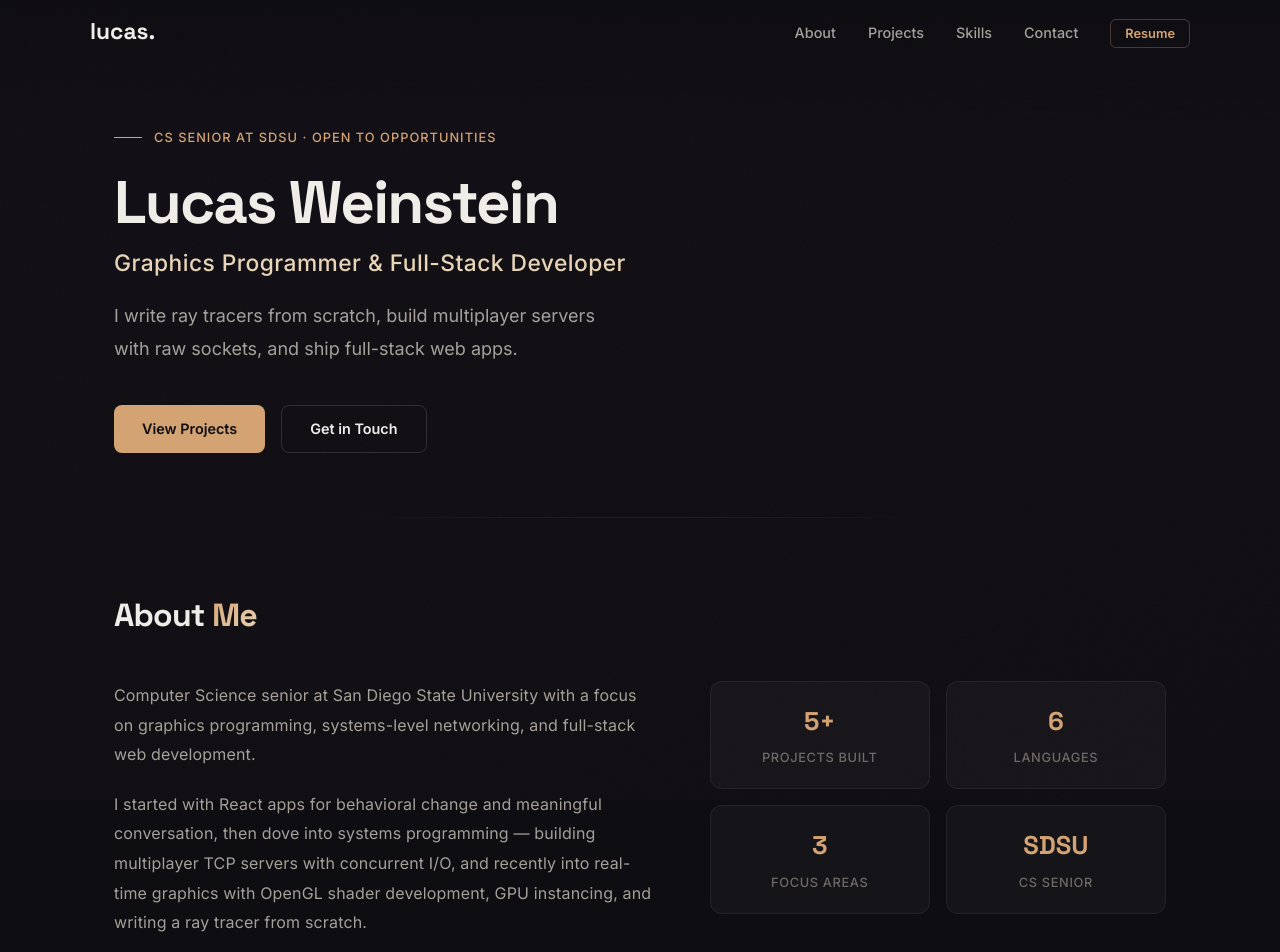
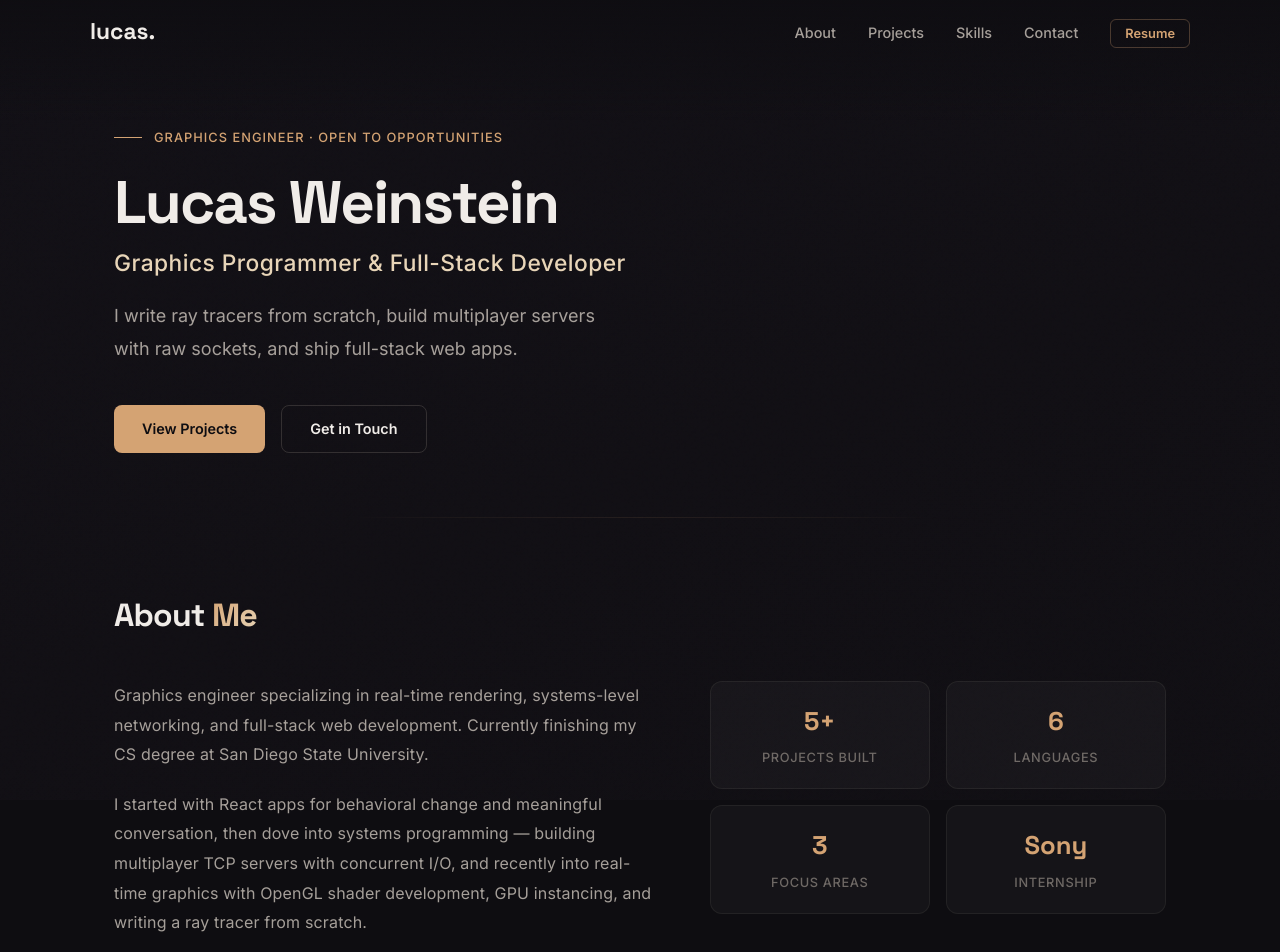
Before and after one commit to lucasbwein/portfolio, a React (Create React App) app: page / in a window 1280 px wide. Shown: the top 952 px of the page. Built offline with nearby package versions, Linux system fonts and the light colour scheme.

Commit message:
Rebrand from student to graphics engineer
- Hero: "Graphics Engineer" instead of "CS Senior at SDSU"
- About: Lead with expertise, mention SDSU secondarily
- Highlights: Replace "CS Senior" with "Sony Internship"
- Contact: "Open to roles" instead of "Open to internships"

```diff
--- a/src/App.js
+++ b/src/App.js
@@ -156,7 +156,7 @@ const HIGHLIGHTS = [
   { number: '5+', label: 'Projects Built' },
   { number: '6', label: 'Languages' },
   { number: '3', label: 'Focus Areas' },
-  { number: 'SDSU', label: 'CS Senior' },
+  { number: 'Sony', label: 'Internship' },
 ];
 
 /* =============================================
@@ -275,7 +275,7 @@ export default function App() {
         {/* Hero */}
         <section className="hero" id="hero" aria-label="Introduction">
           <div className="hero__content">
-            <p className="hero__status">CS Senior at SDSU &middot; Open to Opportunities</p>
+            <p className="hero__status">Graphics Engineer &middot; Open to Opportunities</p>
             <h1>Lucas Weinstein</h1>
             <p className="hero__title">Graphics Programmer & Full-Stack Developer</p>
             <p className="hero__tagline">
@@ -311,8 +311,9 @@ export default function App() {
           <div className="about__content">
             <div className="about__text reveal">
               <p>
-                Computer Science senior at San Diego State University with a focus on
-                graphics programming, systems-level networking, and full-stack web development.
+                Graphics engineer specializing in real-time rendering, systems-level networking,
+                and full-stack web development. Currently finishing my CS degree at San Diego
+                State University.
               </p>
               <p>
                 I started with React apps for behavioral change and meaningful conversation,
@@ -429,7 +430,7 @@ export default function App() {
             Let's <span>Connect</span>
           </h2>
           <p className="contact__subtitle reveal">
-            Open to internships, collaborations, and conversations about
+            Open to roles, collaborations, and conversations about
             graphics programming and systems.
           </p>
           <div className="contact__buttons reveal">
```
